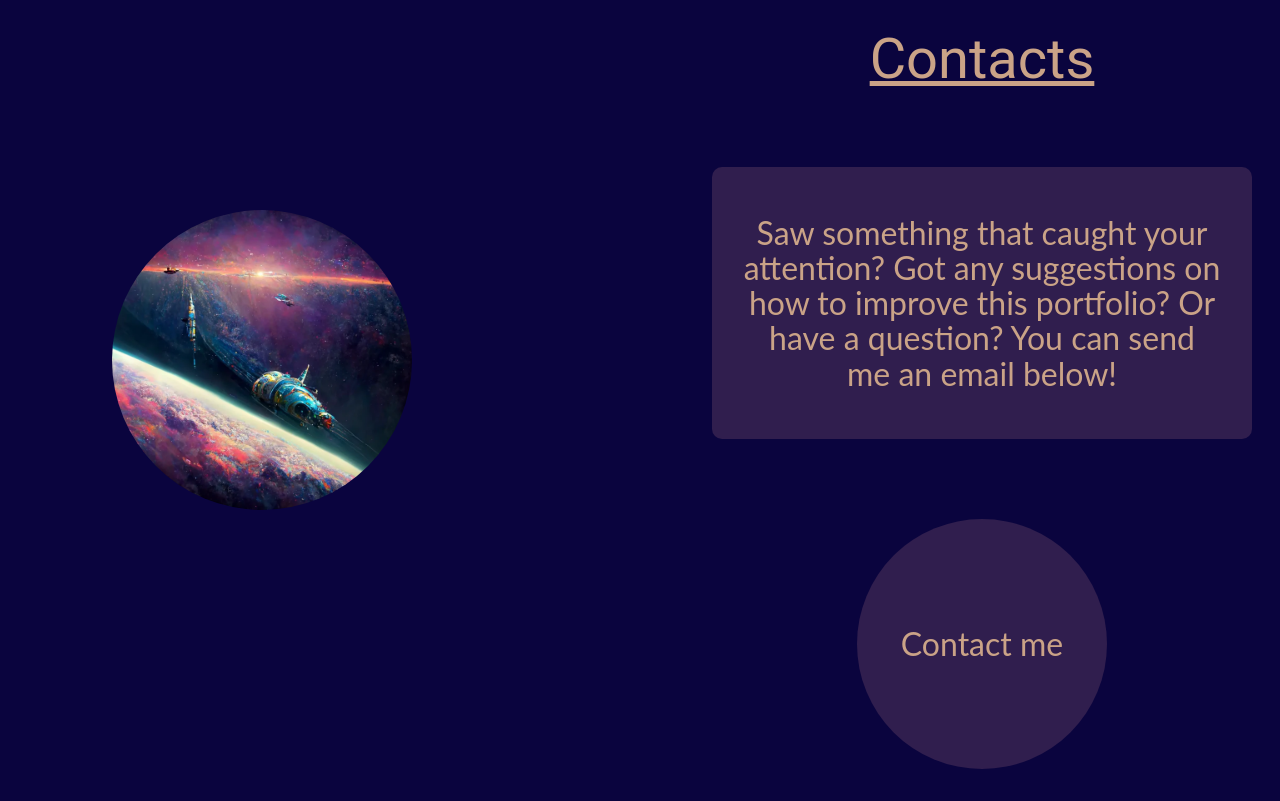
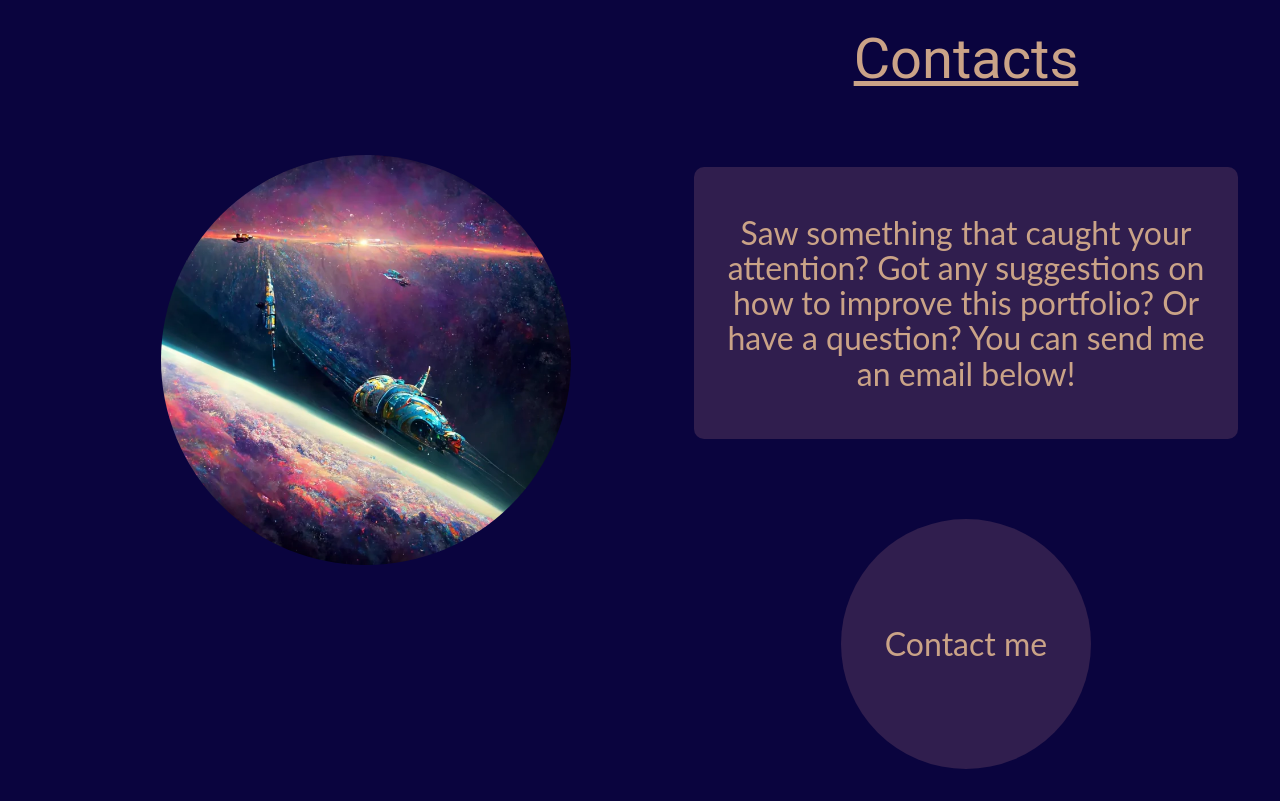
Before and after one commit to SpasMilenkov/Portfolio-website, a Vue app: page / in a window 1280 px wide. Shown: the part 5800-6601 px from the top of the page. Built offline with nearby package versions, Linux system fonts and the light colour scheme.

Commit message:
Align the contacts image better

```diff
--- a/src/components/Contacts.vue
+++ b/src/components/Contacts.vue
@@ -56,7 +56,6 @@ export default {
         padding-left: 5rem;
         padding-bottom: 2rem;
         padding-top: 10rem;
-        gap: 15rem;
     }
     .darken{
         filter: brightness(65%);
@@ -73,12 +72,14 @@ export default {
     }
     .image-container{
         display: flex;
-        align-items: flex-start;
+        align-items: flex-end;
+        justify-content: center;
         height: 100%;
+        width: 40%;
         padding: 2rem;
     }
     .content{
-        width: 70%;
+        width: 50%;
         display: flex;
         flex-direction: column;
         align-items: center;
```
